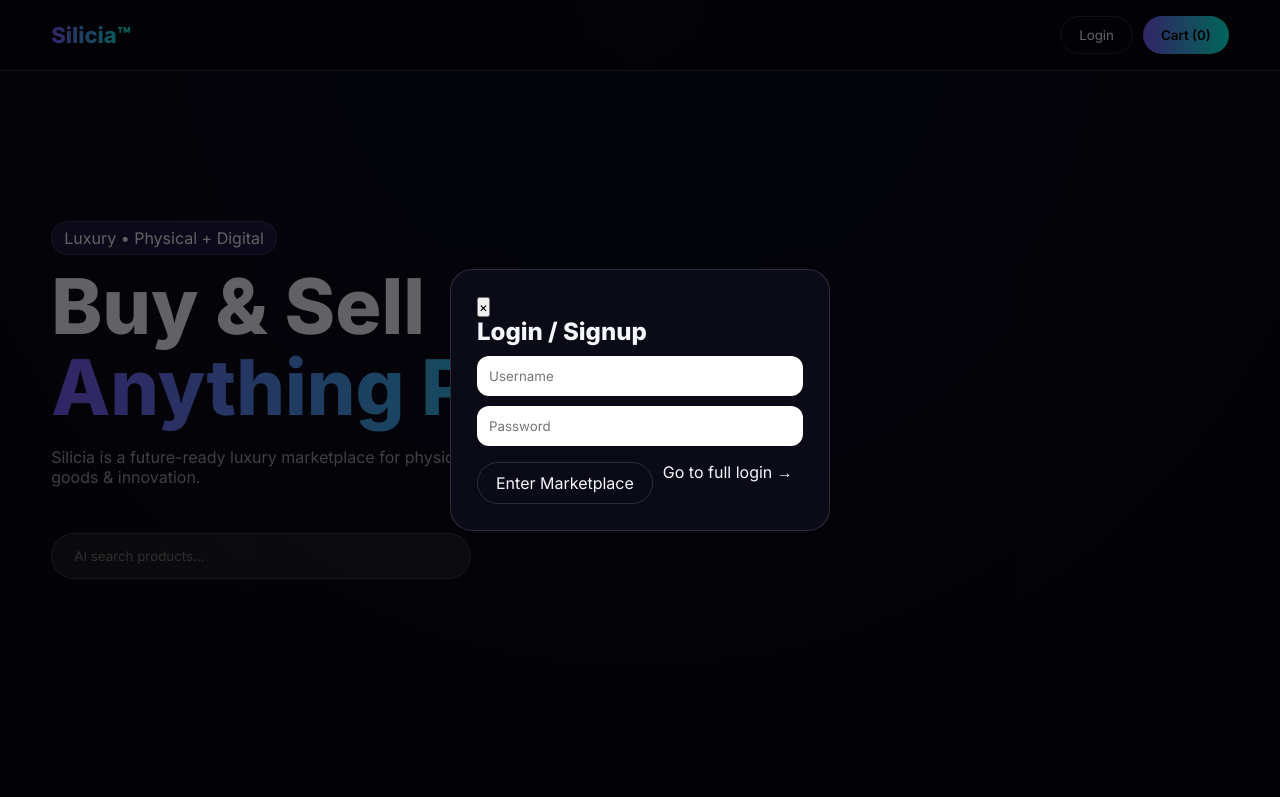
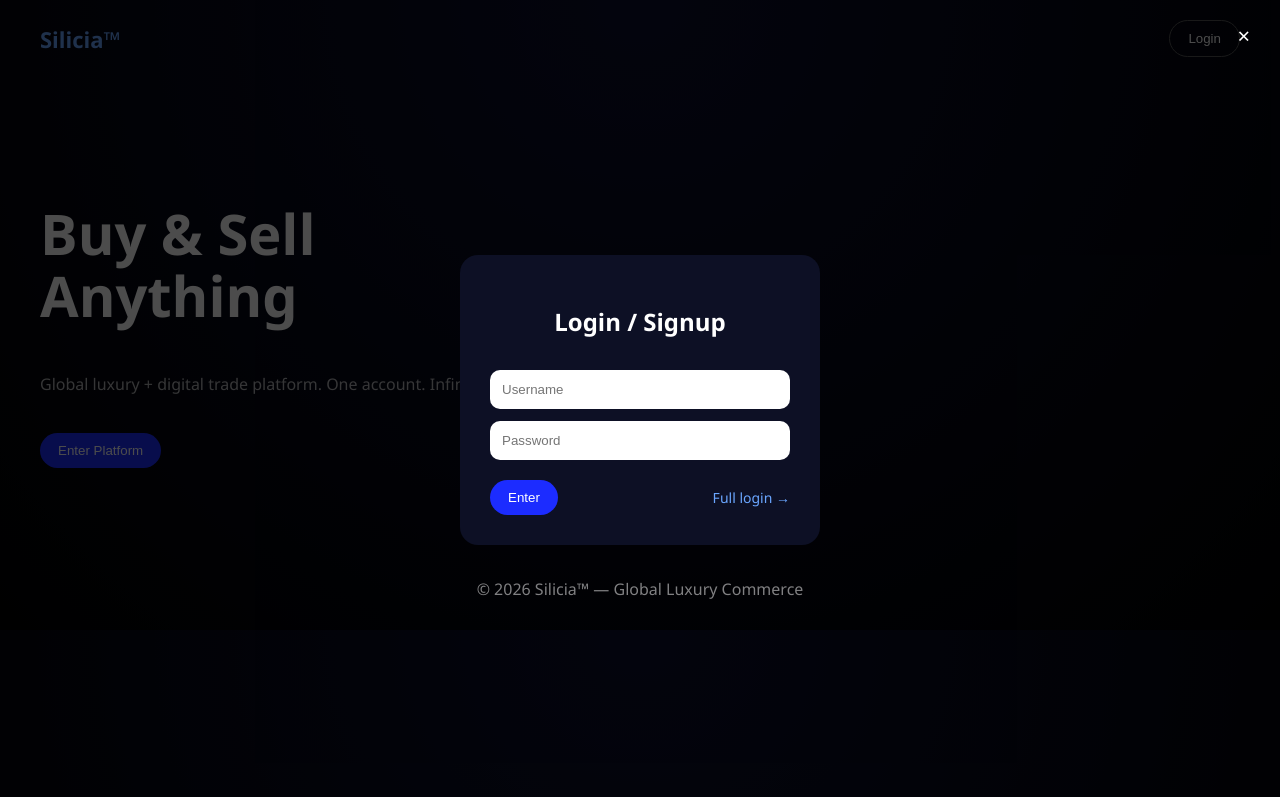
Before and after one commit to realsandeep8-coder/silicia-website, a plain HTML site: page index.html in a window 1280 px wide. Both pictures are taken after a click on the button "Login". Shown: the top 797 px of the page. Drawn offline with Linux system fonts and the light colour scheme.

Commit message:
Update index.html

```diff
--- a/index.html
+++ b/index.html
@@ -1,283 +1,182 @@
 <!DOCTYPE html>
 <html lang="en">
 <head>
-<meta charset="UTF-8" />
-<meta name="viewport" content="width=device-width, initial-scale=1.0"/>
-<title>Silicia™ | Luxury Global Marketplace</title>
+<meta charset="UTF-8">
+<title>Silicia™ | Global Trade Platform</title>
+<meta name="viewport" content="width=device-width, initial-scale=1.0">
 
-<link href="https://fonts.googleapis.com/css2?family=Inter:wght@300;400;600;800&display=swap" rel="stylesheet">
 <style>
-:root{
-  --bg:#06060b; --panel:rgba(255,255,255,.08);
-  --border:rgba(255,255,255,.14);
-  --n1:#7f5cff; --n2:#00ffe0;
-  --txt:#f5f6fa; --mut:#9aa0a6;
+*{box-sizing:border-box}
+body{
+  margin:0;
+  font-family:Segoe UI, sans-serif;
+  background:radial-gradient(circle at top,#0b0f2e,#000);
+  color:#fff;
 }
-*{box-sizing:border-box;margin:0;padding:0;font-family:Inter}
-body{
-  background:radial-gradient(circle at top,#0b0b22,#06060b 65%);
-  color:var(--txt); overflow-x:hidden;
+header{
+  padding:20px 40px;
+  display:flex;
+  justify-content:space-between;
+  align-items:center;
 }
-a{color:inherit;text-decoration:none}
-.container{width:92%;max-width:1200px;margin:auto}
-section{padding:110px 0}
+.logo{font-size:22px;font-weight:600;color:#6aa6ff}
+.btn{
+  padding:10px 18px;
+  border-radius:20px;
+  border:none;
+  background:#1c2cff;
+  color:#fff;
+  cursor:pointer;
+}
+.btn.outline{
+  background:transparent;
+  border:1px solid #555;
+}
+.hero{
+  padding:80px 40px;
+  max-width:900px;
+}
+.hero h1{font-size:56px;line-height:1.1}
+.hero p{opacity:.7;max-width:600px}
 
-/* NAV */
-nav{
-  position:fixed;top:0;width:100%;z-index:999;
-  backdrop-filter:blur(14px);
-  background:rgba(6,6,11,.6);
-  border-bottom:1px solid var(--border);
+/* AUTH MODAL */
+.modal{
+  position:fixed;
+  inset:0;
+  background:rgba(0,0,0,.7);
+  display:none;
+  justify-content:center;
+  align-items:center;
 }
-.nav{display:flex;align-items:center;justify-content:space-between;padding:16px 0}
-.logo{
-  font-weight:800;font-size:22px;
-  background:linear-gradient(90deg,var(--n1),var(--n2));
-  -webkit-background-clip:text;color:transparent;
+.box{
+  width:360px;
+  background:#0d1025;
+  padding:30px;
+  border-radius:18px;
 }
-.nav .right{display:flex;gap:10px}
-.btn{
-  padding:10px 18px;border-radius:999px;border:1px solid var(--border);
-  background:transparent;color:var(--txt);cursor:pointer
+.box h2{text-align:center}
+.box input{
+  width:100%;
+  padding:12px;
+  margin-top:12px;
+  border-radius:10px;
+  border:none;
 }
-.btn.primary{
-  background:linear-gradient(90deg,var(--n1),var(--n2));
-  color:#000;border:none;font-weight:600
+.actions{
+  display:flex;
+  justify-content:space-between;
+  align-items:center;
+  margin-top:20px;
+}
+.link{color:#6aa6ff;font-size:14px;cursor:pointer}
+.close-btn{
+  position:absolute;
+  top:20px;
+  right:30px;
+  font-size:22px;
+  cursor:pointer;
 }
 
-/* HERO */
-.hero{min-height:100vh;display:flex;align-items:center}
-.hero h1{
-  font-size:clamp(2.6rem,6vw,4.8rem);
-  font-weight:800;line-height:1.05
+/* MARKET */
+.market{
+  display:none;
+  padding:40px;
 }
-.hero h1 span{
-  background:linear-gradient(90deg,var(--n1),var(--n2));
-  -webkit-background-clip:text;color:transparent
+.grid{
+  display:grid;
+  grid-template-columns:repeat(auto-fit,minmax(220px,1fr));
+  gap:20px;
 }
-.hero p{max-width:560px;margin:18px 0;color:var(--mut)}
-.search{
-  margin-top:28px;width:100%;max-width:420px;
-  padding:14px 22px;border-radius:999px;
-  background:var(--panel);border:1px solid var(--border);color:#fff
+.card{
+  background:#0d1025;
+  padding:20px;
+  border-radius:18px;
 }
-
-/* GRID */
-.grid{display:grid;grid-template-columns:repeat(auto-fit,minmax(240px,1fr));gap:26px}
-.card{
-  background:var(--panel);border:1px solid var(--border);
-  border-radius:22px;padding:22px;transition:.35s
-}
-.card:hover{
-  transform:translateY(-8px);
-  box-shadow:0 0 40px rgba(127,92,255,.22)
-}
-.card h3{margin-bottom:6px}
-.card small{color:var(--mut)}
-.card .row{display:flex;justify-content:space-between;align-items:center;margin-top:12px}
-
-/* SECTIONS */
-.badge{
-  display:inline-block;margin-bottom:12px;
-  padding:6px 12px;border-radius:999px;
-  background:rgba(127,92,255,.18);border:1px solid var(--border)
-}
-
-/* MODALS */
-.modal{
-  position:fixed;inset:0;display:none;align-items:center;justify-content:center;
-  background:rgba(0,0,0,.6);z-index:1000
-}
-.box{
-  width:92%;max-width:380px;background:#0b0b18;
-  border:1px solid var(--border);border-radius:22px;padding:26px
-}
-.box h3{margin-bottom:10px}
-.box input, .box select{
-  width:100%;margin-top:10px;padding:12px;border-radius:12px;border:none
-}
-.box .actions{display:flex;gap:10px;margin-top:16px}
-
-/* DASH */
-.dash{display:none}
-.table{width:100%;border-collapse:collapse}
-.table th,.table td{padding:10px;border-bottom:1px solid var(--border);text-align:left;color:var(--mut)}
-
 footer{
-  border-top:1px solid var(--border);padding:36px 0;text-align:center;color:var(--mut)
+  text-align:center;
+  padding:30px;
+  opacity:.5;
 }
 </style>
 </head>
 
 <body>
 
-<nav>
-  <div class="container nav">
-    <div class="logo">Silicia™</div>
-    <div class="right">
-      <button class="btn" onclick="openAuth()">Login</button>
-      <button class="btn primary" onclick="openCart()">Cart (<span id="cartCount">0</span>)</button>
+<header>
+  <div class="logo">Silicia™</div>
+  <div id="navActions">
+    <button class="btn outline" onclick="openAuth()">Login</button>
+  </div>
+</header>
+
+<section class="hero" id="landing">
+  <h1>Buy & Sell<br>Anything</h1>
+  <p>Global luxury + digital trade platform. One account. Infinite commerce.</p>
+  <br>
+  <button class="btn" onclick="openAuth()">Enter Platform</button>
+</section>
+
+<!-- AUTH -->
+<div class="modal" id="auth">
+  <div class="box">
+    <h2>Login / Signup</h2>
+    <input id="user" placeholder="Username">
+    <input id="pass" type="password" placeholder="Password">
+    <div class="actions">
+      <button class="btn" onclick="login()">Enter</button>
+      <span class="link" onclick="alert('Full auth coming soon')">Full login →</span>
     </div>
   </div>
-</nav>
+  <div class="close-btn" onclick="closeAll()">×</div>
+</div>
 
-<!-- HERO -->
-<section class="hero container">
-  <div>
-    <span class="badge">Luxury • Physical + Digital</span>
-    <h1>Buy & Sell<br><span>Anything Premium</span></h1>
-    <p>Silicia is a future-ready luxury marketplace for physical products, digital goods & innovation.</p>
-    <input class="search" placeholder="AI search products…" onkeyup="searchProducts(this.value)">
+<!-- MARKET -->
+<section class="market" id="market">
+  <h2>Marketplace</h2>
+  <p id="welcome"></p>
+  <br>
+  <div class="grid">
+    <div class="card">Luxury Watch</div>
+    <div class="card">Digital Asset</div>
+    <div class="card">Fashion Brand</div>
+    <div class="card">Startup Equity</div>
   </div>
-</section>
-
-<!-- PRODUCTS -->
-<section class="container">
-  <span class="badge">Marketplace</span>
-  <div class="grid" id="products"></div>
-</section>
-
-<!-- DASHBOARD (DEMO) -->
-<section class="container dash" id="dashboard">
-  <span class="badge">User Dashboard (Real)</span>
-  <table class="table">
-    <thead><tr><th>Item</th><th>Price</th><th>Status</th></tr></thead>
-    <tbody id="orders"></tbody>
-  </table>
+  <br>
+  <button class="btn outline" onclick="logout()">Logout</button>
 </section>
 
 <footer>© 2026 Silicia™ — Global Luxury Commerce</footer>
 
-<!-- AUTH -->
-<div class="modal" id="auth">
-  <div class="box">
-    <button class="close-btn" onclick="closeAll()">×</button>
-
-    <h2>Login / Signup</h2>
-
-    <input id="user" type="text" placeholder="Username">
-    <input id="pass" type="password" placeholder="Password">
-
-    <div class="actions">
-      <a href="#" class="btn"  onclic="login()">Enter Marketplace</a>
-      <a href="login.html" class="link">Go to full login →</a>
-    </div>
-
-  </div>
-</div>
-
-<!-- CART -->
-<div class="modal" id="cart">
-  <div class="box">
-    <h3>Checkout (Real)</h3>
-    <div id="cartItems"></div>
-    <select id="pay">
-      <option>Razorpay (UI Ready)</option>
-      <option>Phonepay (UI Ready)</option>
-      <option>Stripe (UI Ready)</option>
-    </select>
-    <div class="actions">
-      <button class="btn primary" onclick="pay()">Pay</button>
-      <button class="btn" onclick="closeAll()">Close</button>
-    </div>
-  </div>
-</div>
-
 <script>
-/* DATA */
-const products=[
- {id:1,name:"Luxury Watch",price:2999,type:"physical"},
- {id:2,name:"Premium Shoes",price:499,type:"physical"},
- {id:3,name:"Digital NFT Art",price:1200,type:"digital"},
- {id:4,name:"AI Course",price:199,type:"digital"},
- {id:5,name:"Hardware Wallet",price:899,type:"physical"}
-];
-let cart=[];
-
-/* RENDER */
-const grid=document.getElementById("products");
-function render(list){
-  grid.innerHTML="";
-  list.forEach(p=>{
-    grid.innerHTML+=`
-      <div class="card">
-        <h3>${p.name}</h3>
-        <small>${p.type.toUpperCase()}</small>
-        <div class="row">
-          <strong>$${p.price}</strong>
-          <button class="btn primary" onclick="add(${p.id})">Buy</button>
-        </div>
-      </div>`;
-  });
-}
-render(products);
-
-/* SEARCH (AI-LIKE FILTER) */
-function searchProducts(q){
-  q=q.toLowerCase();
-  render(products.filter(p=>p.name.toLowerCase().includes(q)));
-}
-
-/* CART */
-function add(id){
-  const p=products.find(x=>x.id===id);
-  cart.push(p);
-  document.getElementById("cartCount").innerText=cart.length;
-}
-function openCart(){
-  document.getElementById("cart").style.display="flex";
-  document.getElementById("cartItems").innerHTML=
-    cart.map(c=>`<p>${c.name} — $${c.price}</p>`).join("") || "<p>No items</p>";
-}
-
-/* AUTH */
-function openAuth(){document.getElementById("auth").style.display="flex";}
-function login(){
-  localStorage.setItem("user",document.getElementById("user").value||"guest");
-  alert("Logged in (demo)");
-  document.getElementById("dashboard").style.display="block";
-  closeAll();
-}
-
-/* PAYMENT (DEMO FLOW) */
-function pay(){
-  if(!cart.length){alert("Cart empty");return;}
-  const orders=document.getElementById("orders");
-  cart.forEach(c=>{
-    orders.innerHTML+=`<tr><td>${c.name}</td><td>$${c.price}</td><td>Paid (Demo)</td></tr>`;
-  });
-  if (document.getElementById("cartCount")) {cart = [];
-   document.getElementById("cartcount").innerText =0;
-}
-  alert("Payment successful (UI demo)");
-  closeAll();
+function openAuth(){
+  document.getElementById("auth").style.display="flex";
 }
 function closeAll(){
-  document.querySelectorAll(".modal").forEach(m=>m.style.display="none");
+  document.getElementById("auth").style.display="none";
+}
+function login(){
+  const u=user.value.trim();
+  const p=pass.value.trim();
+  if(!u||!p){alert("Enter credentials");return;}
+  localStorage.setItem("silicia_auth","true");
+  localStorage.setItem("silicia_user",u);
+  loadMarket();
+}
+function loadMarket(){
+  closeAll();
+  landing.style.display="none";
+  market.style.display="block";
+  welcome.innerText="Welcome, "+localStorage.getItem("silicia_user");
+  navActions.innerHTML='<button class="btn outline" onclick="logout()">Logout</button>';
+}
+function logout(){
+  localStorage.clear();
+  location.reload();
+}
+if(localStorage.getItem("silicia_auth")){
+  loadMarket();
 }
 </script>
 
-  <script>
-  function closeAll() {
-    document.querySelectorAll(".modal")
-      ,forEach(m => m.style.display = "none");
-  }
-
-function login() {
-  const user = document.getElementById("user").value;
-  const pass = document.getElementById("pass").value;
-
-  if (user === "" || pass === "") {
-    alert("Enter username & password");
-    return;
-  }
-
-  // Temporary auth (UI level)
-  localStorage.setItem("silicia_auth", "true");
-
-  // Redirect
-  window.location.href = "market.html";
-}
-</script>
 </body>
 </html>
```
